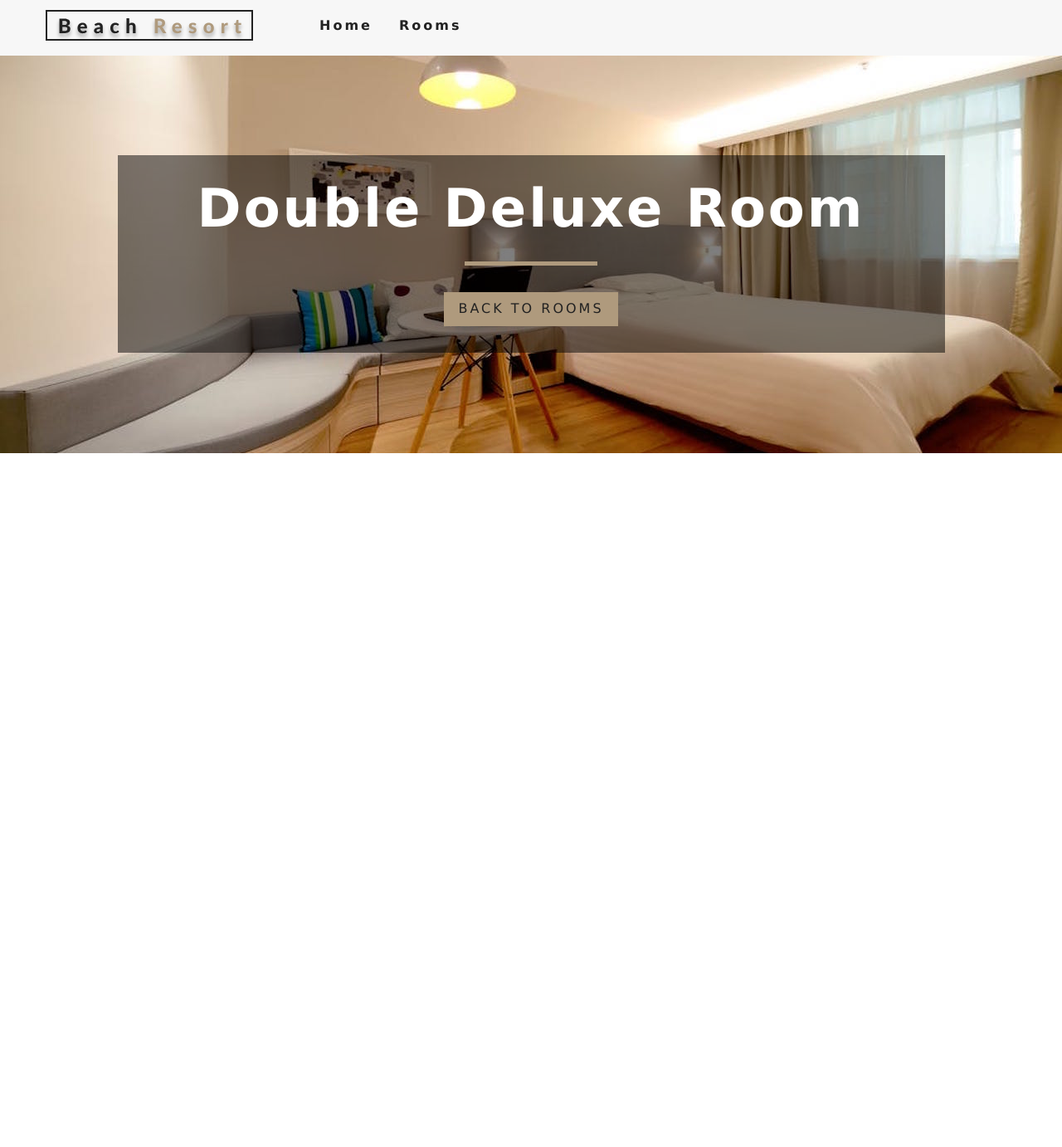
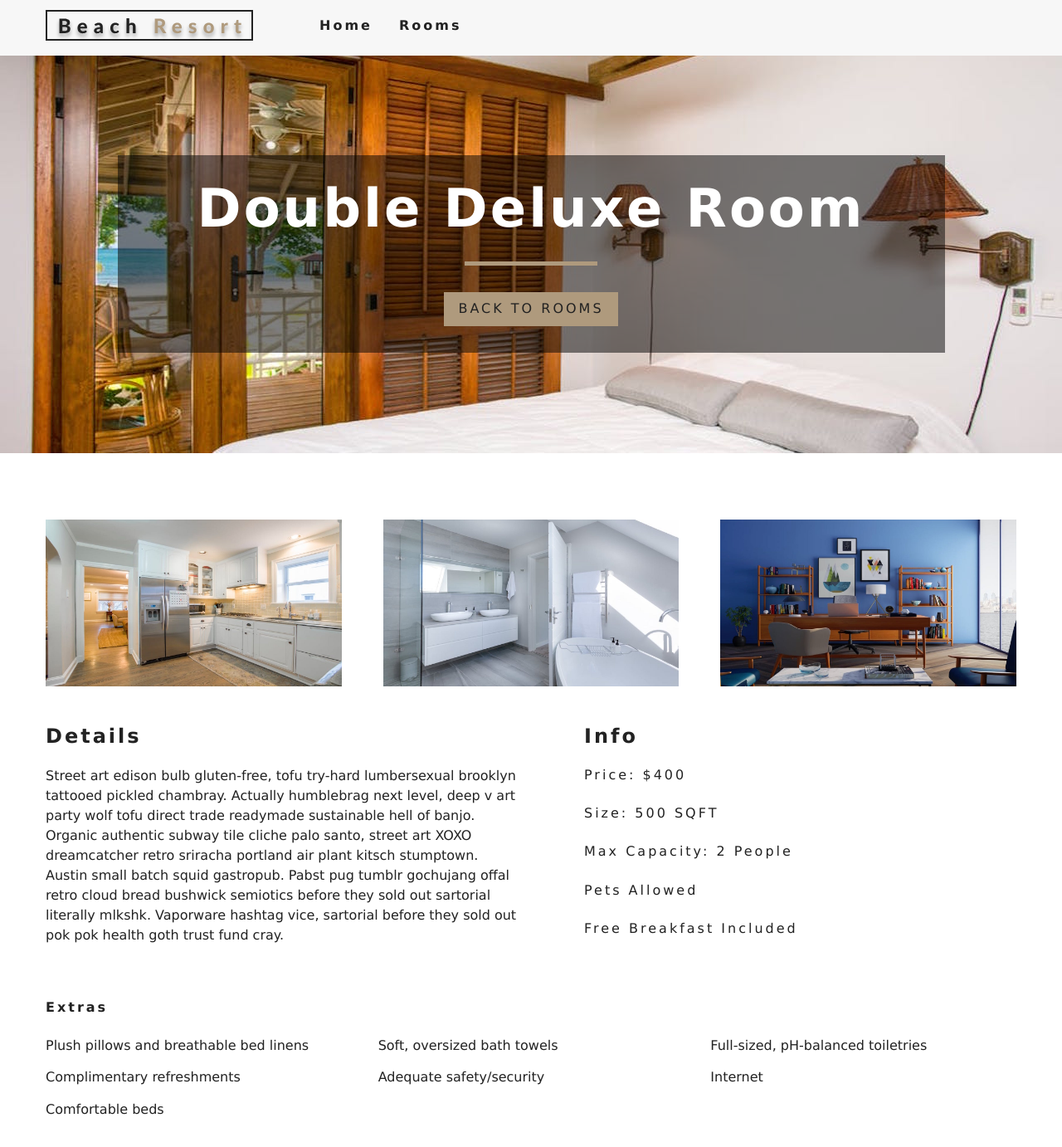
Before and after one commit to Cherryboome/react-beach-resort, a React (Create React App) app: page /rooms/double-deluxe in a window 1280 px wide. Shown: the top 1382 px of the page at 83% size. Before the commit the page ends 800 px from the top, so only its background shows below. Built offline with nearby package versions, Linux system fonts and the light colour scheme.

Commit message:
completed single rooms page

```diff
--- a/package.json
+++ b/package.json
@@ -7,7 +7,8 @@
     "react-dom": "^16.10.2",
     "react-icons": "^3.7.0",
     "react-router-dom": "^5.1.2",
-    "react-scripts": "3.2.0"
+    "react-scripts": "3.2.0",
+    "styled-components": "^4.4.0"
   },
   "scripts": {
     "start": "react-scripts start",
--- /dev/null
+++ b/src/components/StyledHero.js
@@ -0,0 +1,13 @@
+import styled from "styled-components";
+import defaultImg from "../images/room-1.jpeg";
+
+const StyledHero = styled.header`
+  min-height: 60vh;
+  background: url(${props => (props.img ? props.img : defaultImg)}) center/cover
+    no-repeat;
+  display: flex;
+  align-items: center;
+  justify-content: center;
+`;
+
+export default StyledHero;
--- a/src/pages/SingleRoom.js
+++ b/src/pages/SingleRoom.js
@@ -4,6 +4,7 @@
 import Banner from "../components/Banner";
 import { Link } from "react-router-dom";
 import { RoomContext } from "../Context";
+import StyledHero from "../components/StyledHero";
 
 export default class SingleRoom extends Component {
   constructor(props) {
@@ -44,14 +45,50 @@
       images
     } = room;
 
+    const [mainImg, ...defaultImg] = images;
+
     return (
-      <Hero hero='roomsHero'>
-        <Banner title={`${name} room`}>
-          <Link to='/rooms' className='btn-primary'>
-            back to rooms
-          </Link>
-        </Banner>
-      </Hero>
+      <>
+        <StyledHero img={mainImg || this.state.defaultBcg}>
+          <Banner title={`${name} room`}>
+            <Link to='/rooms' className='btn-primary'>
+              back to rooms
+            </Link>
+          </Banner>
+        </StyledHero>
+        <section className='single-room'>
+          <div className='single-room-images'>
+            {defaultImg.map((item, index) => {
+              return <img key={index} src={item} alt={name} />;
+            })}
+          </div>
+          <div className='single-room-info'>
+            <article className='desc'>
+              <h3>details</h3>
+              <p>{description}</p>
+            </article>
+            <article className='info'>
+              <h3>info</h3>
+              <h6>price: ${price}</h6>
+              <h6>size: {size} SQFT</h6>
+              <h6>
+                max capacity:{" "}
+                {capacity > 1 ? `${capacity} people` : `${capacity} person`}
+              </h6>
+              <h6>{pets ? "pets allowed" : "no pets allowed"}</h6>
+              <h6>{breakfast && "free breakfast included"}</h6>
+            </article>
+          </div>
+        </section>
+        <section className='room-extras'>
+          <h6>extras</h6>
+          <ul className='extras'>
+            {extras.map((item, index) => {
+              return <li key={index}>{item}</li>;
+            })}
+          </ul>
+        </section>
+      </>
     );
   }
 }
```
Also changed, not shown: src/sass/style.scss (deleted), 1 other file (tests, documents, lock files or other folders).
